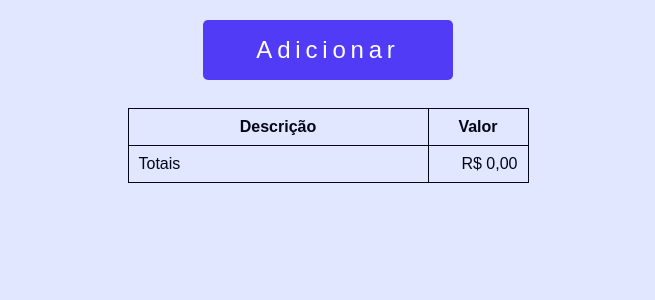
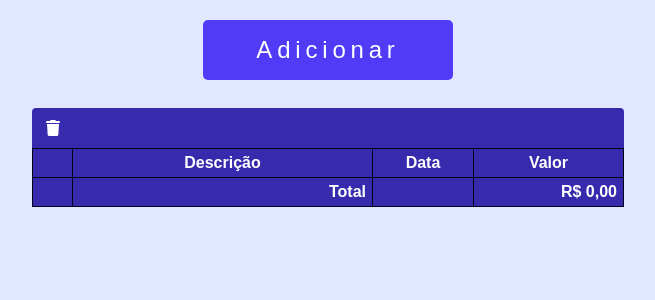
Before and after one commit to mentalitydark/expense-tracker, a React (Vite) app: page / in a window 1280 px wide. Shown: the top 300 px of the page, without its empty margins (312-967 px from the left). Built offline with nearby package versions, Linux system fonts and the light colour scheme.

Commit message:
feat: cria componente Table (#2)
* feat: add table component structure

* refactor: remove console.log

* feat: implement ListTransactions with table

* feat: enhance ListTransactions styles & structure

```diff
--- a/src/components/ListTransactions/ListTransactions.tsx
+++ b/src/components/ListTransactions/ListTransactions.tsx
@@ -1,3 +1,5 @@
+import Table from '../Table'
+
 import { useListTransactions } from './useListTransactions'
 
 function formatNumber(value: number): string {
@@ -10,35 +12,46 @@ function formatNumber(value: number): string {
   })
 }
 
+function formatDate(value: Date): string {
+  return value.toLocaleDateString('pt-br')
+}
+
 export function ListTransactions() {
-  const { data } = useListTransactions()
+  const { data, onClickCheckbox, removeTransactionsSelected } = useListTransactions()
 
   return (
-    <table className='list-transactions' cellSpacing={0}>
-      <thead>
-        <th>Descrição</th>
-        <th>Valor</th>
-      </thead>
-      <tbody>
-        {
-          data.map((transaction) => (
-            <tr>
-              <td className='description'>{transaction.description}</td>
-              <td className='value'>{formatNumber(transaction.value)}</td>
-            </tr>
-          ))
-        }
-      </tbody>
-      <tfoot>
-        <tr>
-          <td className='description'>Totais</td>
-          <td className='value'>
-            {
-              formatNumber(data.reduce((prev, cur) => prev + cur.value, 0.00))
-            }
-          </td>
-        </tr>
-      </tfoot>
-    </table>
+    <div className='list-transactions'>
+      <div className='actions'>
+        <button onClick={removeTransactionsSelected}><i className='fa-solid fa-trash' /></button>
+      </div>
+      <Table.Root>
+        <Table.Head columns={[
+          { name: '' },
+          { name: 'Descrição' },
+          { name: 'Data' },
+          { name: 'Valor' }
+        ]} />
+        <Table.Body>
+          {
+            data.map(transaction => (
+              <Table.Row key={transaction.id}>
+                <Table.Cell align='center'><input id={transaction.id} type='checkbox' onChange={(event) => onClickCheckbox(event)}/></Table.Cell>
+                <Table.Cell>{transaction.description}</Table.Cell>
+                <Table.Cell align='center'>{formatDate(transaction.date)}</Table.Cell>
+                <Table.Cell align='right'>{formatNumber(transaction.value)}</Table.Cell>
+              </Table.Row>
+            ))
+          }
+        </Table.Body>
+        <Table.Foot>
+          <Table.Row>
+            <Table.Cell width={40} />
+            <Table.Cell align='right' width={300}>Total</Table.Cell>
+            <Table.Cell width={101} />
+            <Table.Cell align='right' width={150}>{formatNumber(data.reduce((prev, cur) => prev + cur.value, 0.00))}</Table.Cell>
+          </Table.Row>
+        </Table.Foot>
+      </Table.Root>
+    </div>
   )
 }
--- a/src/components/ListTransactions/useListTransactions.ts
+++ b/src/components/ListTransactions/useListTransactions.ts
@@ -1,9 +1,37 @@
+import { type ChangeEvent } from 'react'
+
+import type { IFinancialTransaction } from '../../models'
+
 import { useFinancialTransactions } from '../../hooks'
 
 export function useListTransactions() {
   const useFinancial = useFinancialTransactions()
+  const transactionsSelected = new Map<string, IFinancialTransaction>()
+
+  const onClickCheckbox = ({ target }: ChangeEvent<HTMLInputElement>) => {
+    if (!target.checked) {
+      transactionsSelected.delete(target.id)
+      return
+    }
+
+    const transaction = useFinancial.transactions.find(t => t.id === target.id)
+
+    if (transaction) {
+      transactionsSelected.set(transaction.id, transaction)
+    }
+  }
+
+  const removeTransactionsSelected = () => {
+    transactionsSelected.forEach((transaction) => {
+      useFinancial.removeTransaction(transaction)
+    })
+
+    transactionsSelected.clear()
+  }
 
   return {
-    data: useFinancial.transactions
+    data: useFinancial.transactions,
+    onClickCheckbox,
+    removeTransactionsSelected
   }
 }
--- /dev/null
+++ b/src/components/Table/Table.tsx
@@ -0,0 +1,13 @@
+import type { ReactNode } from 'react'
+
+interface ITableProps {
+  children: ReactNode
+}
+
+export function Table({ children }: ITableProps) {
+  return (
+    <table className='list-transactions-table' cellSpacing={0}>
+      { children }
+    </table>
+  )
+}
--- /dev/null
+++ b/src/components/Table/TableBody.tsx
@@ -0,0 +1,9 @@
+import type { PropsWithChildren } from 'react'
+
+export function TableBody({ children }: PropsWithChildren) {
+  return (
+    <tbody>
+      { children }
+    </tbody>
+  )
+}
--- /dev/null
+++ b/src/components/Table/TableCell.tsx
@@ -0,0 +1,14 @@
+import type { PropsWithChildren } from 'react'
+
+interface ITableCellProps {
+  align?: 'left' | 'center' | 'right'
+  width?: number
+}
+
+export function TableCell({ children, align, width }: PropsWithChildren<ITableCellProps>) {
+  return (
+    <td align={align} width={width}>
+      { children }
+    </td>
+  )
+}
--- /dev/null
+++ b/src/components/Table/TableFoot.tsx
@@ -0,0 +1,9 @@
+import type { PropsWithChildren } from 'react'
+
+export function TableFoot({ children }: PropsWithChildren) {
+  return (
+    <tfoot>
+      { children }
+    </tfoot>
+  )
+}
--- /dev/null
+++ b/src/components/Table/TableHead.tsx
@@ -0,0 +1,19 @@
+import { TableRow } from './TableRow'
+
+interface ITableHeadProps {
+  columns: {name: string, colspan?: number}[]
+}
+
+export function TableHead({ columns }: ITableHeadProps) {
+  return (
+    <thead>
+      <TableRow>
+        {
+          columns.map((column) => (
+            <th key={`${column.name}_${column.colspan}`} colSpan={column.colspan}>{column.name}</th>
+          ))
+        }
+      </TableRow>
+    </thead>
+  )
+}
--- /dev/null
+++ b/src/components/Table/TableRow.tsx
@@ -0,0 +1,9 @@
+import type { PropsWithChildren } from 'react'
+
+export function TableRow({ children }: PropsWithChildren) {
+  return (
+    <tr>
+      { children }
+    </tr>
+  )
+}
--- /dev/null
+++ b/src/components/Table/index.ts
@@ -0,0 +1,15 @@
+import { Table } from './Table'
+import { TableBody } from './TableBody'
+import { TableCell } from './TableCell'
+import { TableFoot } from './TableFoot'
+import { TableHead } from './TableHead'
+import { TableRow } from './TableRow'
+
+export default {
+  Root: Table,
+  Body: TableBody,
+  Row: TableRow,
+  Head: TableHead,
+  Cell: TableCell,
+  Foot: TableFoot,
+}
--- a/src/contexts/FinancialTransaction/FinancialTransactionProvider.tsx
+++ b/src/contexts/FinancialTransaction/FinancialTransactionProvider.tsx
@@ -15,7 +15,6 @@ export function FinancialTransactionProvider({ children }: PropsWithChildren) {
 
   const fetchTransactions = async () => {
     const data = await service.getAll()
-    console.log(data)
     setTransactions(data)
   }
 
--- a/src/styles/ListTransactions.css
+++ b/src/styles/ListTransactions.css
@@ -1,30 +1,105 @@
-/* .transaction {
+.list-transactions .actions {
+  background-color: var(--tertiary);
+  padding: 5px 5px;
+  border-radius: 4px 4px 0 0;
   display: flex;
   flex-direction: row;
   column-gap: 10px;
-  color: var(--color);
-  border-bottom: 1px solid black;
-  padding: 10px;
-} */
+}
 
-.list-transactions {
+.list-transactions .actions button {
+  background-color: transparent;
+  border: none;
+  outline: none;
+  font-size: 1em;
+  width: 30px;
+  height: 30px;
+  color: var(--color-light);
+  display: flex;
+  justify-content: center;
+  align-items: center;
+  border-radius: 5px;
+  transition: all 0.2s;
+}
+
+.list-transactions .actions button:hover {
+  background-color: var(--primary);
+}
+
+.list-transactions .actions button:active {
+  background-color: var(--secondary);
+}
+
+.list-transactions .actions button i {
+  transform: translateX(1px);
+}
+
+.list-transactions-table {
   border-collapse: collapse;
 }
-.list-transactions td, .list-transactions th {
-  border: 1px solid var(--color);
-  padding: 10px;
-}
-/*
-.list-transactions td, .list-transactions th {
-  border-bottom: 1px solid black;
-} */
 
-.list-transactions .description {
-  text-align: left;
-  width: 300px;
+.list-transactions-table th, .list-transactions-table tfoot td {
+  background-color: var(--tertiary);
+  color: var(--color-light);
+  font-weight: 700;
 }
 
-.list-transactions .value {
-  text-align: right;
-  width: 100px;
+.list-transactions-table td, .list-transactions-table th {
+  border: 1px solid var(--color);
+  padding: 6px;
 }
+
+.list-transactions-table tr {
+  color: var(--color-light);
+  background-color: #7A84FF;
+  font-weight: 500;
+}
+
+.list-transactions-table tr:nth-child(2n) {
+  background-color: #7a85ffaf;
+}
+
+.list-transactions-table input[type="checkbox"] {
+  appearance: none;
+  position: relative;
+  width: 1.125rem;
+  height: 1.125rem;
+  background-color: #fff;
+  border: 0.125rem solid #ccc;
+  border-radius: 0.25rem;
+}
+
+.list-transactions-table input[type="checkbox"]::before {
+  content: "";
+  position: absolute;
+  top: 50%;
+  left: 50%;
+  width: 0.75rem;
+  height: 0.75rem;
+  clip-path: polygon(14% 44%, 0 65%, 50% 100%, 100% 16%, 80% 0%, 43% 62%);
+  transform: translate(-50%, -50%) scale(0);
+  transform-origin: center;
+  transition: 0.125s transform ease-in-out;
+  box-shadow: inset 1rem 1rem #fff;
+}
+
+.list-transactions-table input[type="checkbox"]:checked {
+  background-color: var(--primary);
+  border-color: var(--primary);
+}
+
+.list-transactions-table input[type="checkbox"]:checked::before {
+  transform: translate(-50%, -50%) scale(1);
+}
+
+.list-transactions-table input[type="checkbox"]:disabled {
+  opacity: 0.25;
+}
+
+.list-transactions-table input[type="checkbox"]:focus {
+  border-color: var(--primary);
+}
+
+.list-transactions-table input[type="checkbox"]:focus + label {
+  color: var(--primary);
+}
```
